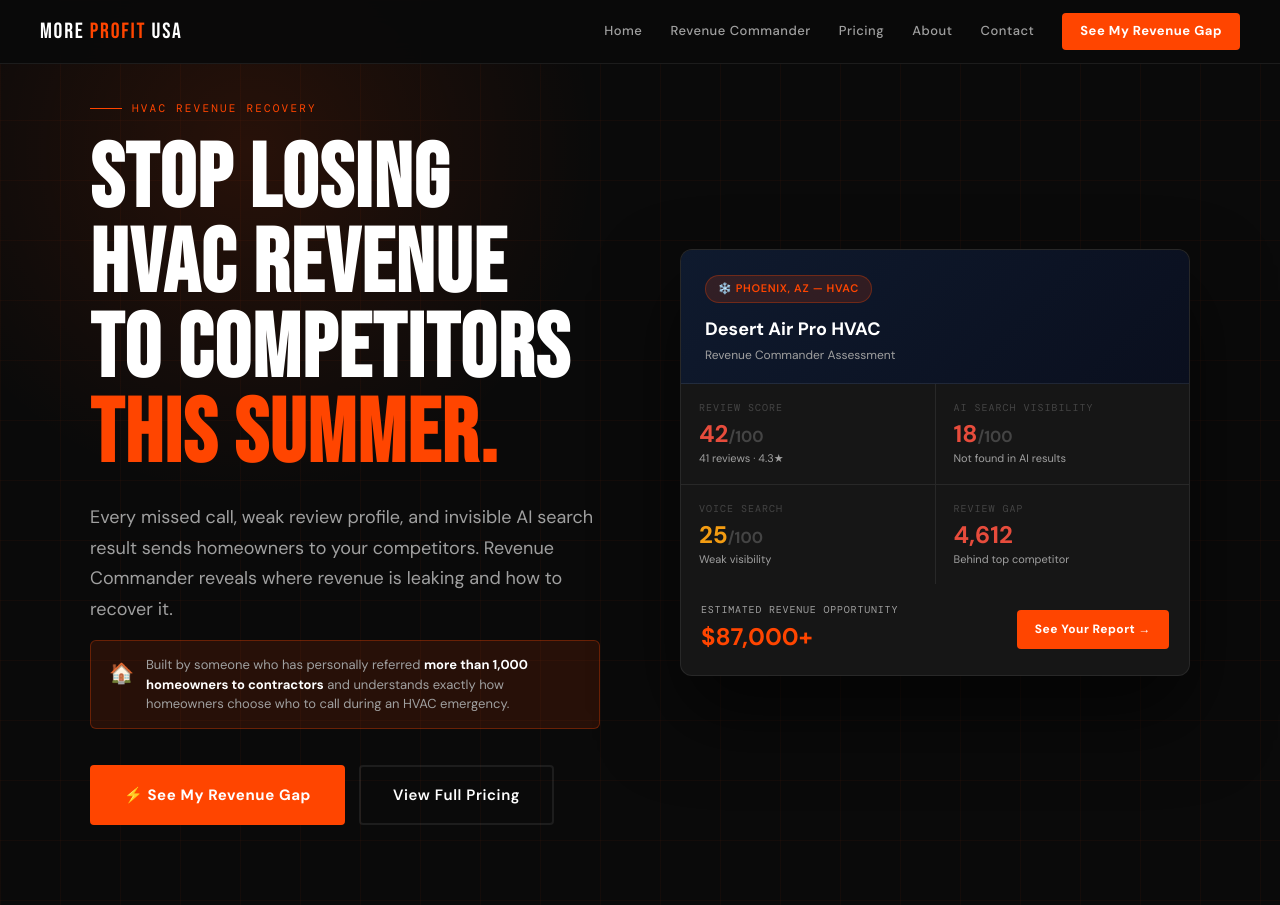
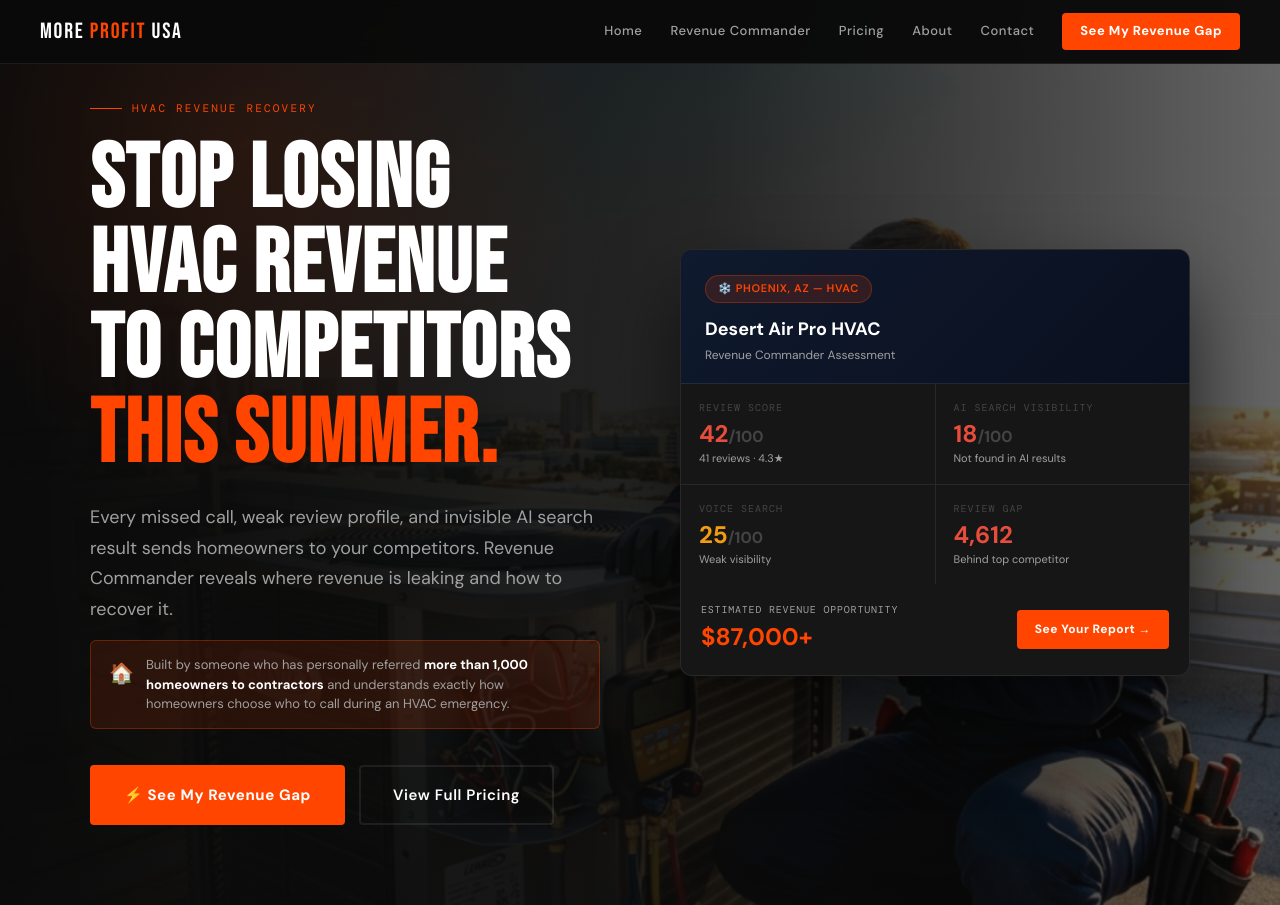
Before and after one commit to parrymossbusiness-cmyk/moreprofitusa, a plain HTML site: page index.html in a window 1280 px wide. Shown: the top 905 px of the page. Drawn offline with nearby package versions, Linux system fonts and the light colour scheme.

Commit message:
Add files via upload
New file to include the hero image.

```diff
--- a/index.html
+++ b/index.html
@@ -36,9 +36,9 @@
     .btn-outline{display:inline-flex;align-items:center;gap:8px;background:transparent;color:var(--white);padding:16px 32px;border-radius:4px;font-weight:600;font-size:15px;letter-spacing:0.04em;text-decoration:none;transition:all 0.2s;border:2px solid var(--border);}
     .btn-outline:hover{border-color:var(--orange);color:var(--orange);}
     /* HERO */
-    #hero{min-height:100vh;display:flex;align-items:center;padding:100px 40px 80px;position:relative;overflow:hidden;}
-    .hero-grid{position:absolute;inset:0;z-index:0;background-image:linear-gradient(rgba(255,69,0,0.04) 1px,transparent 1px),linear-gradient(90deg,rgba(255,69,0,0.04) 1px,transparent 1px);background-size:60px 60px;}
-    .hero-glow{position:absolute;top:-200px;left:-100px;width:700px;height:700px;background:radial-gradient(circle,rgba(255,69,0,0.12) 0%,transparent 70%);pointer-events:none;z-index:0;}
+    #hero{min-height:100vh;display:flex;align-items:center;padding:100px 40px 80px;position:relative;overflow:hidden;background:url('images/Hero_Technician.jpg') center center / cover no-repeat;}
+    .hero-overlay{position:absolute;inset:0;z-index:0;background:linear-gradient(to right,rgba(10,10,10,0.92) 0%,rgba(10,10,10,0.75) 55%,rgba(10,10,10,0.35) 100%);}
+    .hero-glow{position:absolute;top:-200px;left:-100px;width:700px;height:700px;background:radial-gradient(circle,rgba(255,69,0,0.10) 0%,transparent 70%);pointer-events:none;z-index:0;}
     .hero-inner{position:relative;z-index:1;max-width:1100px;margin:0 auto;width:100%;display:grid;grid-template-columns:1fr 1fr;gap:80px;align-items:center;}
     .hero-eyebrow{font-family:var(--font-mono);font-size:11px;letter-spacing:0.2em;color:var(--orange);text-transform:uppercase;margin-bottom:20px;display:flex;align-items:center;gap:10px;}
     .hero-eyebrow::before{content:'';display:block;width:32px;height:1px;background:var(--orange);}
@@ -171,7 +171,7 @@
 </nav>
 
 <section id="hero">
-  <div class="hero-grid"></div>
+  <div class="hero-overlay"></div>
   <div class="hero-glow"></div>
   <div class="hero-inner">
     <div>
```
